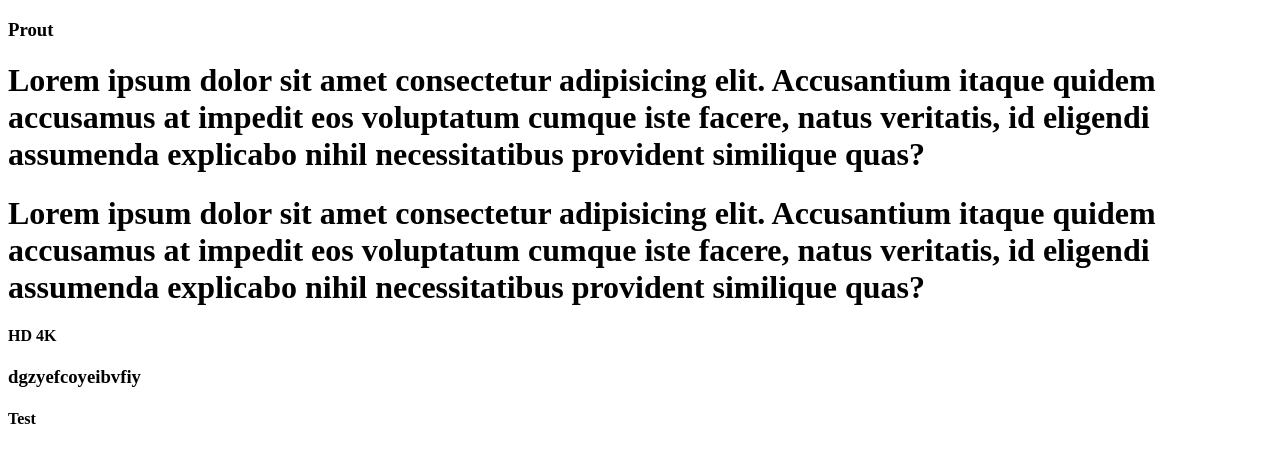
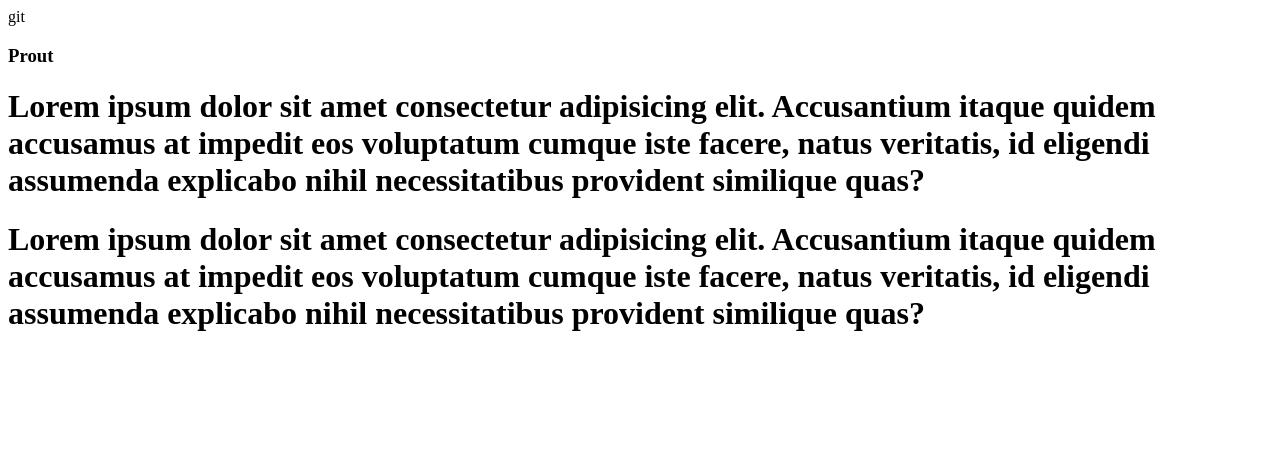
Before and after one commit to LURZU/GitTest2, a plain HTML site: page index.html in a window 1280 px wide. Drawn offline with Linux system fonts and the light colour scheme.

Commit message:
rollback

```diff
--- a/index.html
+++ b/index.html
@@ -5,14 +5,12 @@
     <meta http-equiv="X-UA-Compatible" content="IE=edge">
     <meta name="viewport" content="width=device-width, initial-scale=1.0">
     <title>Document</title>
-</head>
+</head>git
 <body>
     <h3>Prout</h3>
     <h1>Lorem ipsum dolor sit amet consectetur adipisicing elit. Accusantium itaque quidem accusamus at impedit eos voluptatum cumque iste facere, natus veritatis, id eligendi assumenda explicabo nihil necessitatibus provident similique quas?</h1>
     <h1>Lorem ipsum dolor sit amet consectetur adipisicing elit. Accusantium itaque quidem accusamus at impedit eos voluptatum cumque iste facere, natus veritatis, id eligendi assumenda explicabo nihil necessitatibus provident similique quas?</h1>
 
-    <h4>HD 4K</h4>
-    <h3>dgzyefcoyeibvfiy</h3>
-    <h4>Test</h4>
+
 </body>
 </html>
```
